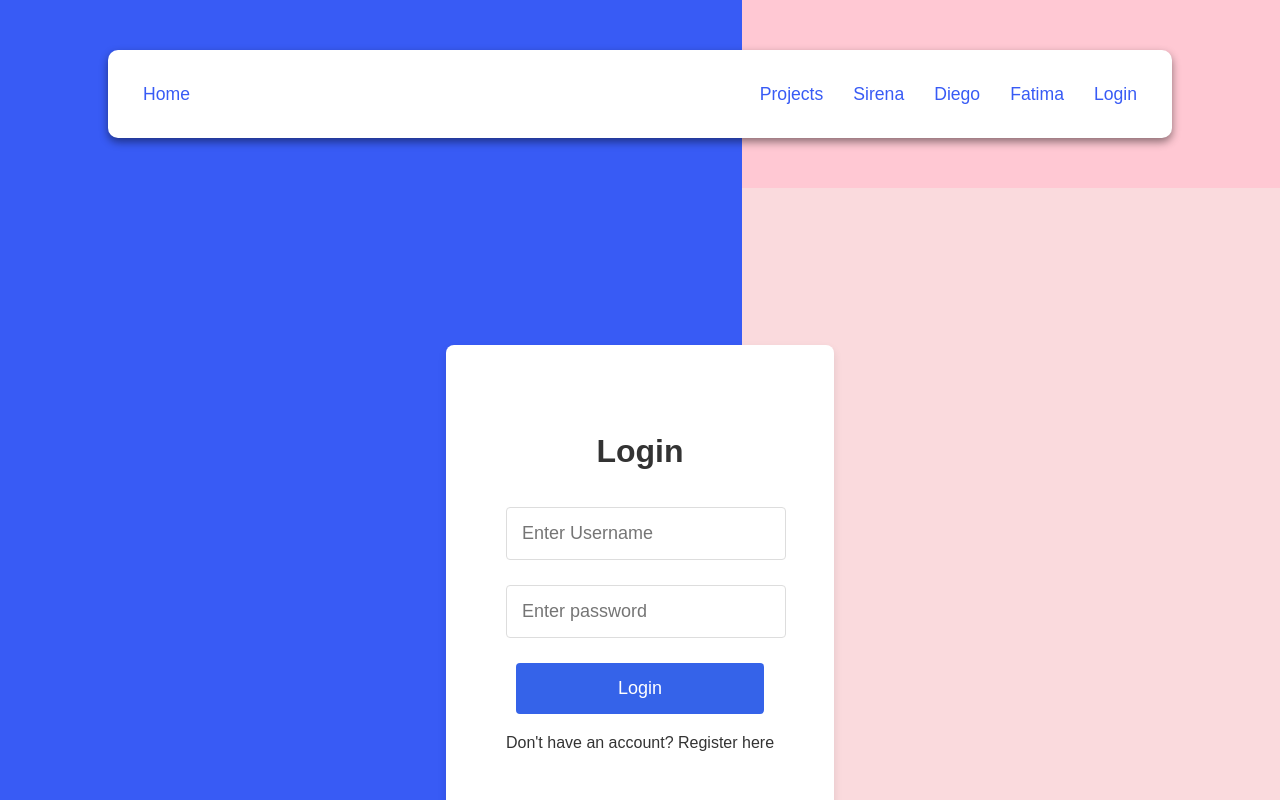
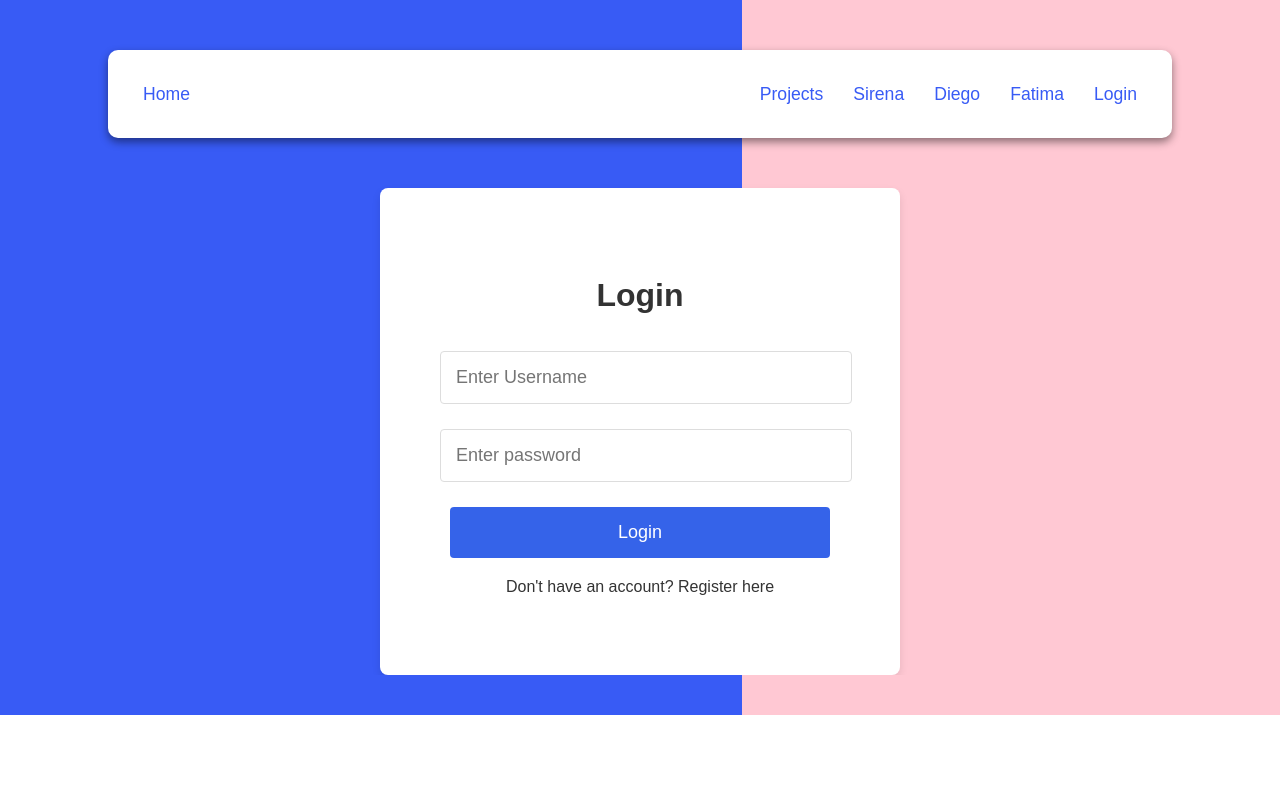
Before and after one commit to sbackham/GirlCoded, a React (Create React App) app in the folder girlcoded/: page /login in a window 1280 px wide. Shown: the top 800 px of the page. Built offline with nearby package versions, Linux system fonts and the light colour scheme; no server answers.

Commit message:
Pushing Stuff

```diff
--- a/girlcoded/src/App.js
+++ b/girlcoded/src/App.js
@@ -8,9 +8,11 @@ import Comments from './Components/Comments';
 import groupPhoto from './Images/CatsPhoto.jpg';
 import { BrowserRouter as Router, Route, Routes } from 'react-router-dom';
 import sirenaImage from './Images/sirena.png';
+import fatimaImage from './Images/fatima.jpg';
 import SirenaPersonalPage from './Pages/SirenaPersonalPage';
 import DiegoPersonalPage from './Pages/DiegoPersonalPage';
 import FatimaPersonalPage from './Pages/FatimaPersonalPage';
+import ProjectPage from './Pages/ProjectPage';
 import LoginPage from './Components/loginPage';
 import PrivateRoute from './Components/PrivateRoute';
 import Register from './Components/Register';
@@ -41,7 +43,7 @@ function App() {
       bio: 'With expertise in both front and back end, Fatima can handle the full spectrum of web development.',
       skills:'Skills: hi',
       interests:'Interests: hi',
-      imageUrl: '/path/to/fatima-image.jpg' // Replace with the actual path to the image file
+      imageUrl:  fatimaImage// Replace with the actual path to the image file
     }
 
   ];
@@ -55,7 +57,7 @@ function App() {
         <Route path="/team/sirena-backham" element={<SirenaPersonalPage />} />
         <Route path="/team/diego-diaz" element={<DiegoPersonalPage />} />
         <Route path="/team/fatima-kammona" element={<FatimaPersonalPage />} />
-
+        <Route path="/Pages/ProjectPage" element={<ProjectPage />} />
         <Route path="/register" element={<Register />} />
         <Route
             path="/private-portfolio"
--- /dev/null
+++ b/girlcoded/src/Components/Comments.css
@@ -0,0 +1,5 @@
+.commentbox {
+    padding: 20px;
+
+    /* Add other styles as needed */
+  }
--- a/girlcoded/src/Components/Comments.js
+++ b/girlcoded/src/Components/Comments.js
@@ -1,8 +1,31 @@
 import React, { useEffect, useState } from 'react';
-import { observeAuthState, signOutUser } from '../authService';
+import { observeAuthState } from '../authService';
+import { useLocation } from 'react-router-dom'; // Import useLocation
+import './Comments.css'; // Ensure you have a CSS file for Comments
 
 const Comments = () => {
   const [user, setUser] = useState(null);
+  const location = useLocation(); // Hook to get the current location
+
+  // Define gradients object to match the Navbar's gradients or specific to Comments
+  const gradients = {
+    '/': 'linear-gradient(to right, #385bf5 68%, #ffc8d3 32%)',
+    '/login': 'linear-gradient(to right, #385bf5 58%, #ffc8d3 42%)',
+    '/team/sirena-backham': 'linear-gradient(to right, #385bf5 30%, #ffc8d3 70%)',
+    '/team/diego-diaz': 'linear-gradient(to right, #385bf5 81%, #ffc8d3 19%)',
+    '/team/fatima-kammona': 'linear-gradient(to right, #385bf5 40%, #ffc8d3 60%)',
+    '/Pages/ProjectPage': 'linear-gradient(to right, #385bf5 49%, #ffc8d3 51%)',
+    // Add other paths and gradients as needed
+  };
+
+  // Determine the current gradient based on the path
+  const currentGradient = gradients[location.pathname] || gradients['/'];
+
+  // Style object for the comment box container
+  const commentBoxStyle = {
+    background: currentGradient,
+    // Add any additional styles you want for the comment box container
+  };
 
   useEffect(() => {
     const script = document.createElement('script');
@@ -25,13 +48,9 @@ const Comments = () => {
   }, []);
 
   return (
-    <div>
-
-        <div className="commentbox">
-          {/* Render comment box for logged-in users */}
-
-        </div>
-      )}
+    <div className="commentbox" style={commentBoxStyle}>
+      {/* Render comment box for logged-in users */}
+      {/* ... */}
     </div>
   );
 };
--- a/girlcoded/src/Components/Navbar.js
+++ b/girlcoded/src/Components/Navbar.js
@@ -12,6 +12,7 @@ const Navbar = () => {
     '/team/sirena-backham': 'linear-gradient(to right, #385bf5 30%, #ffc8d3 30%, #ffc8d3 100%)',
     '/team/diego-diaz': 'linear-gradient(to right, #385bf5 81%, #ffc8d3 19%)',
     '/team/fatima-kammona': 'linear-gradient(to right, #385bf5 40%, #ffc8d3 40%, #ffc8d3 100%)',
+    '/Pages/ProjectPage': 'linear-gradient(to right, #385bf5 49%, #ffc8d3 49%, #ffc8d3 100%)',
   };
 
   // Determine the current gradient based on the path
--- a/girlcoded/src/Components/loginPage.css
+++ b/girlcoded/src/Components/loginPage.css
@@ -1,11 +1,8 @@
 .login-container {
-  display: flex;
-  justify-content: center;
-  align-items: center;
-  height: 100vh;
+
   /* Using a linear gradient to create the split backdrop */
  /* background: linear-gradient(to right, #add8e6 58%, #ffc0cb 4%); /* Adjust the colors to match the exact shades you want */
-  background: linear-gradient(to right, #385bf5 58%, #FADADD 42%); /* Adjust the colors to match the exact shades you want */
+  background: linear-gradient(to right, #385bf5 58%, #ffc8d3 42%); /* Adjust the colors to match the exact shades you want */
 }
 
 .login-form {
--- a/girlcoded/src/Pages/ProjectPage.css
+++ b/girlcoded/src/Pages/ProjectPage.css
@@ -0,0 +1,44 @@
+.background-cont {
+
+    background: linear-gradient(to right, #385bf5 49%, #ffc8d3 49%, #ffc8d3 100%); /* Adjust the colors to match the exact shades you want */
+  }
+
+  .other-cont {
+    padding: 60px;
+    background: #fff; /* Ensure the form background is white */
+    box-shadow: 0 4px 8px rgba(0, 0, 0, 0.1);
+    border-radius: 8px;
+    text-align: center;
+    max-width: 400px; /* Optional: Constrain the width of the form */
+    margin: auto; /* Center the form in the flex container */
+  }
+
+  .other-cont h1 {
+    margin-bottom: 100px; /* Increased bottom margin */
+    font-size: 32px; /* Larger font size for the title */
+  }
+
+  .other-cont input {
+    display: block;
+    width: calc(100% - 20px); /* Adjust width to account for padding */
+    padding: 15px; /* Increased padding */
+    margin-bottom: 25px; /* Increased bottom margin */
+    border: 1px solid #ddd;
+    border-radius: 4px;
+    font-size: 18px; /* Larger font size for inputs */
+  }
+
+  .other-cont button {
+    width: calc(100% - 20px); /* Adjust width to account for padding */
+    padding: 15px; /* Increased padding */
+    background-color: #3563E9; /* Blue background */
+    color: #fff; /* White text */
+    border: none;
+    border-radius: 4px;
+    cursor: pointer;
+    font-size: 18px; /* Larger font size for button */
+  }
+
+  .other-cont button:hover {
+    background-color: #2146c1; /* Darker blue on hover */
+  }
--- a/girlcoded/src/Pages/ProjectPage.js
+++ b/girlcoded/src/Pages/ProjectPage.js
@@ -1,22 +1,25 @@
-import React, { useState } from 'react';
-import './ProjectPage.css'; // Make sure the path is correct based on your structure
+import React from 'react';
+import './ProjectPage.css';
 
 // Any other imports you need (e.g., components, utilities, hooks)
 
 const ProjectPage = () => {
+    return (
+        <div className="background-cont">
+          <div className="other-cont">
+            <h1 className="project-title">Project Title</h1>
+            <img className="project-image" src="image_url_here" alt="Project Title" />
+            <p className="project-summary">
+                Here is a brief summary of the project. You can describe the project details here.
+            </p>
+            <a href="link_to_project_details" target="_blank" rel="noopener noreferrer" className="project-link">
+                Learn More
+            </a>
 
-    // Render the component
-    return (
-        <div className="project-page-container">
-            {/* Your JSX goes here. For example: */}
-            <h1>Project Title</h1>
-            {/* Include other components like Navbar if needed */}
-            <div className="comment-section">
-                {/* Render comments dynamically */}
-            </div>
-            {/* ...rest of your page */}
+          </div>
         </div>
-    );
+      );
+
 };
 
 export default ProjectPage;
```
Also changed, not shown: girlcoded/src/Images/fatima.jpg.
